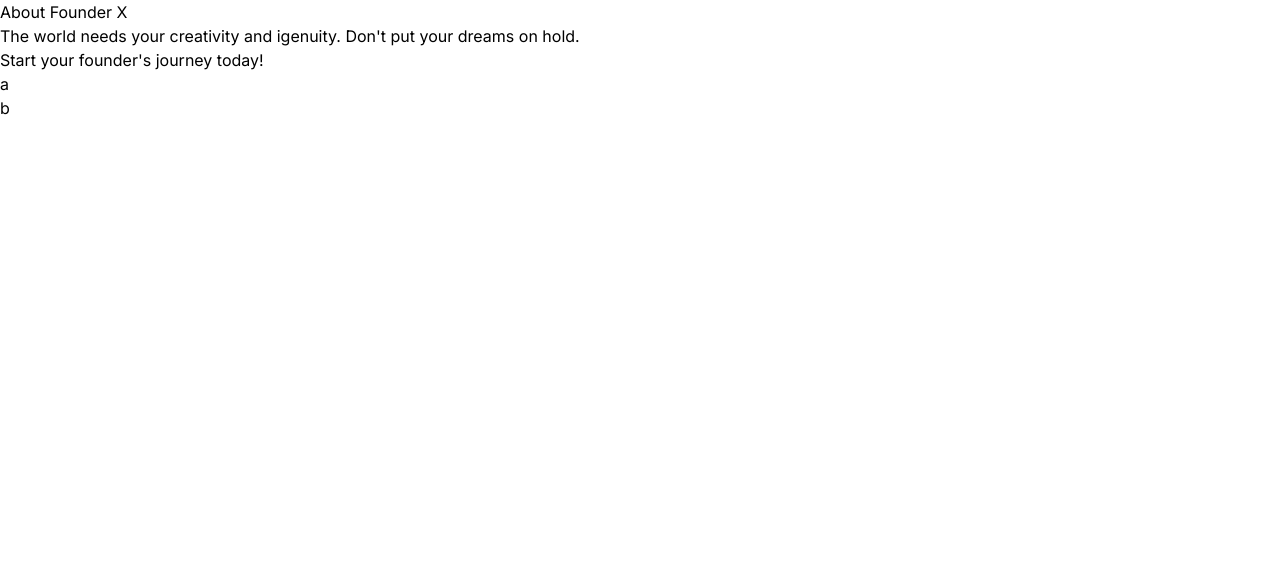
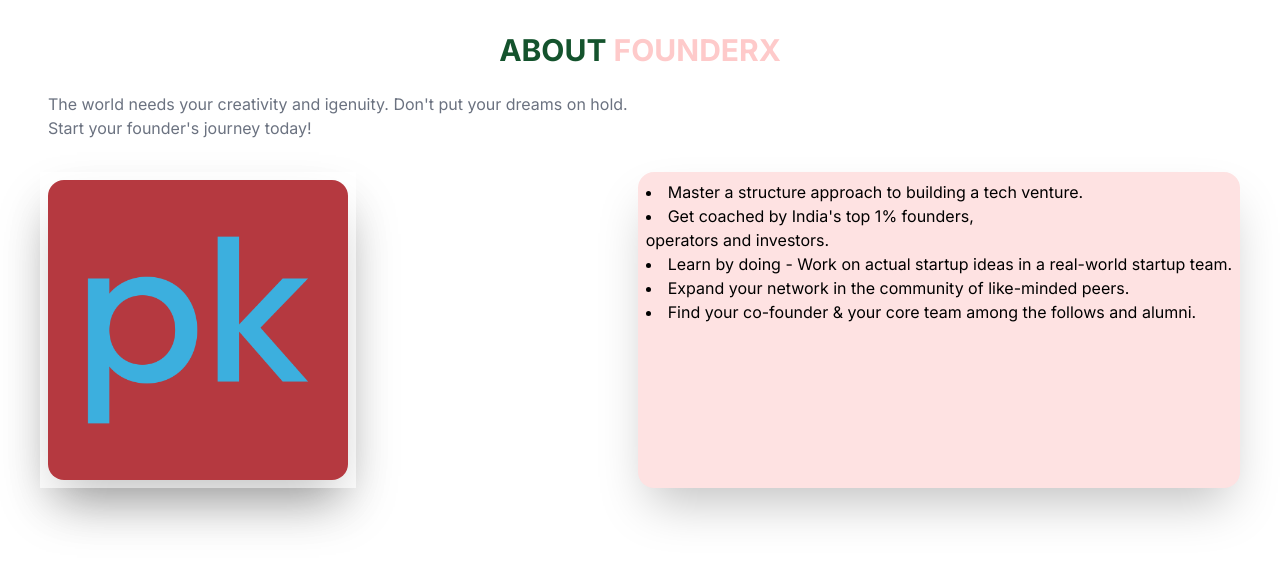
Before and after one commit to Boby900/patilkaki, a Next.js app: page /founder in a window 1280 px wide. Shown: the top 568 px of the page. Built offline with nearby package versions, Linux system fonts and the light colour scheme.

Commit message:
hosting to Netlify

```diff
--- /dev/null
+++ b/src/app/becoming/page.tsx
@@ -0,0 +1,42 @@
+import { FaAmazon } from "react-icons/fa";
+import { FaBaseballBall } from "react-icons/fa";
+import { FaBiking } from "react-icons/fa";
+import { FaBookOpen } from "react-icons/fa";
+import { FaCcApplePay } from "react-icons/fa";
+const Becoming = () => {
+  return (
+    <div>
+      <div className="text-gray-500">
+        <h1 className="text-center font-bold text-2xl p-1 m-1">
+          <span>But,</span><br /> Why should you become a Mindful Marketer?
+        </h1>
+      </div>
+      <div className="flex justify-around p-2 m-2">
+        <section>
+          <FaAmazon size={164} />
+          <p className="text-gray-500" >Learn to look at the challenges <br /> through a different lens</p>
+        </section>
+        <section>
+          <FaBaseballBall  size={164} />
+          <p className="text-gray-500">Develop a deep understanding <br /> of modern marketing</p>
+        </section>
+        <section>
+          <FaBiking  size={164} />
+          <p className="text-gray-500">Understand time-tested <br /> principles</p>
+        </section>
+      </div>
+      <div className="flex justify-around p-2 m-2">
+        <section>
+          <FaBookOpen size={164} />
+          <p className="text-gray-500">Become a strategic thinker <br />without trend-surfing</p>
+        </section>
+        <section>
+          <FaCcApplePay size={164} />
+          <p className="text-gray-500">Incorporate a creative & <br /> innovative thought process</p>
+        </section>
+      </div>
+    </div>
+  );
+};
+
+export default Becoming;
--- a/src/app/components/Hero.tsx
+++ b/src/app/components/Hero.tsx
@@ -18,7 +18,9 @@ const Hero = () => {
             </div>
             <div className="profile bg-slate-600 ">
             <p className="p-2 m-2">Welcome to Growth School</p>
+            <Link href={'/becoming'}>
             <Image  src={'https://img.freepik.com/free-photo/pug-dog-isolated-white-background_2829-11416.jpg?w=240&t=st=1707725172~exp=1707725772~hmac=78b2a596ade79a604948d0f2799daf0bfbb3a50b0bcb96153f1b1f83b56acb4a'} alt="dog" width={200} height={200}/>
+            </Link>
             </div>
         </div>
     </div>
--- a/src/app/founder/page.tsx
+++ b/src/app/founder/page.tsx
@@ -1,13 +1,28 @@
+import Image from 'next/image'
 import React from 'react'
-
+import bob from "@/app/assets/profile.png"
+import Link from 'next/link'
 const Founder = () => {
   return (
-    <div>
-        <h1>About Founder X</h1>
-        <p>The world needs your creativity and igenuity. Don&#39;t put your dreams on hold. <br /> Start your founder&#39;s journey today!</p>
-        <div>
-            <div>a</div>
-            <div>b</div>
+    <div className='p-2 m-2'>
+        <h1 className='text-center text-green-900 text-3xl font-bold uppercase m-2 p-2'>About <span className='text-red-200'>FounderX</span> </h1>
+        <p className='text-gray-500 m-2 p-2 sm:pl-6'>The world needs your creativity and igenuity. Don&#39;t put your dreams on hold. <br /> Start your founder&#39;s journey today!</p>
+        <div className='flex justify-between p-2 m-2 flex-col md:flex-row  '>
+            <div className=' shadow-2xl p-2 sm:m-2  mb-6'>
+
+              <Image src={bob} className='rounded-2xl border-6 shadow-2xl border-gray-500' alt='pk' width={300} height={200} />
+
+
+            </div>
+            <div className='bg-red-100 p-2 m-2 rounded-2xl border-6 border-gray-500 shadow-2xl'>
+              <ul className='list-disc list-inside'>
+                <li>Master a structure approach to building a tech venture.</li>
+                <li>Get coached by India&#39;s top 1% founders, <br /> operators and investors.</li>
+                <li>Learn by doing - Work on actual startup ideas in a real-world startup team.</li>
+                <li>Expand your network in the community of like-minded peers.</li>
+                <li>Find your co-founder & your core team among the follows and alumni.</li>
+              </ul>
+            </div>
         </div>
     </div>
   )
```
Also changed, not shown: package.json (+5 -4 lines), src/app/assets/profile.png (renamed from profile.png), 1 other file (tests, documents, lock files or other folders).
